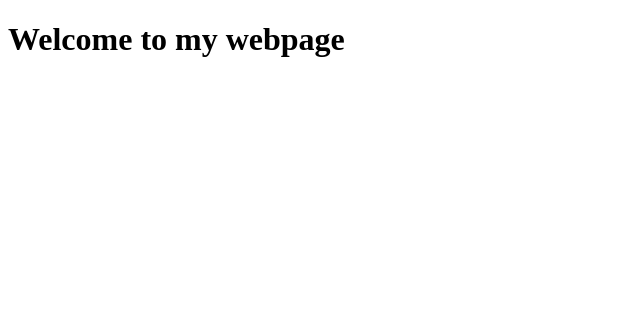
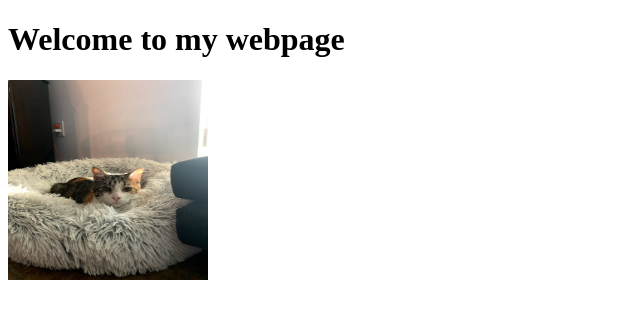
Before and after one commit to ashattack/AllAboutAsh, a plain HTML site: page index.html in a window 1280 px wide. Shown: the whole page, without its empty margins (0-640 px from the left). Drawn offline with Linux system fonts and the light colour scheme.

Commit message:
added picture of cat

```diff
--- a/index.html
+++ b/index.html
@@ -7,5 +7,6 @@
 </head>
 <body>
     <h1> Welcome to my webpage </h1>
+    <img src="sunny_jpg.jpg" alt="the cutest cat ever in a big bed" width="200" height="200" />
 </body>
 </html>
```
Also changed, not shown: sunny_jpg.jpg (added).
